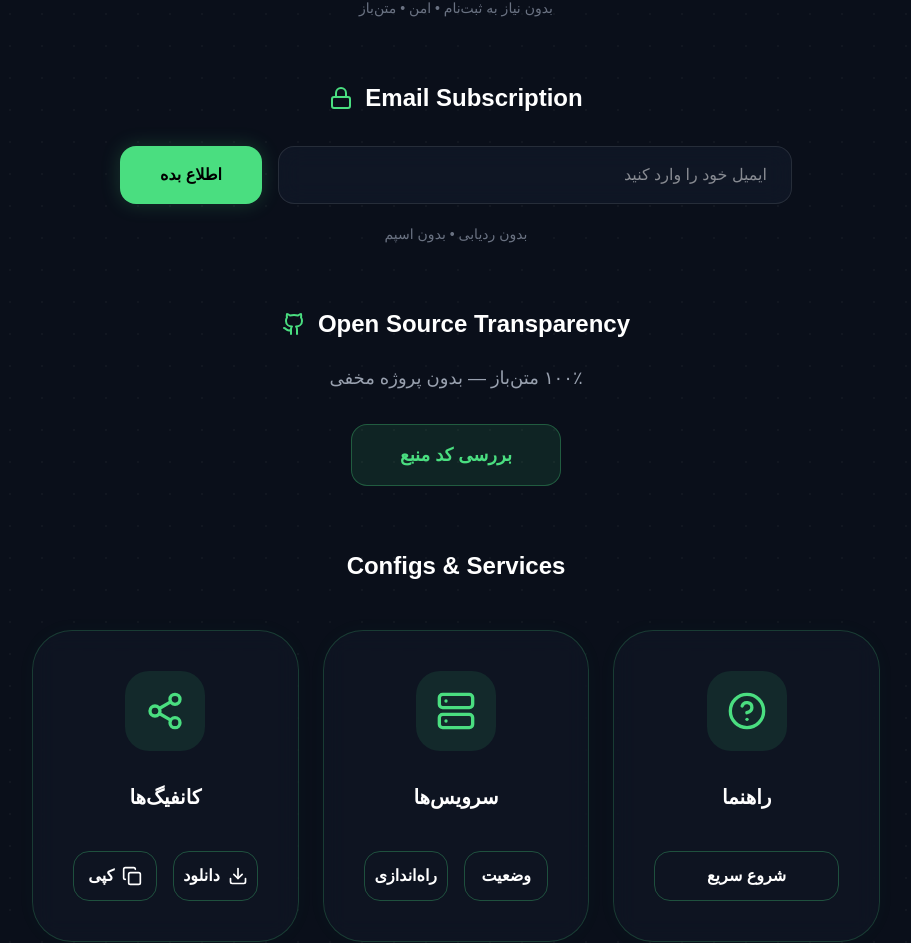
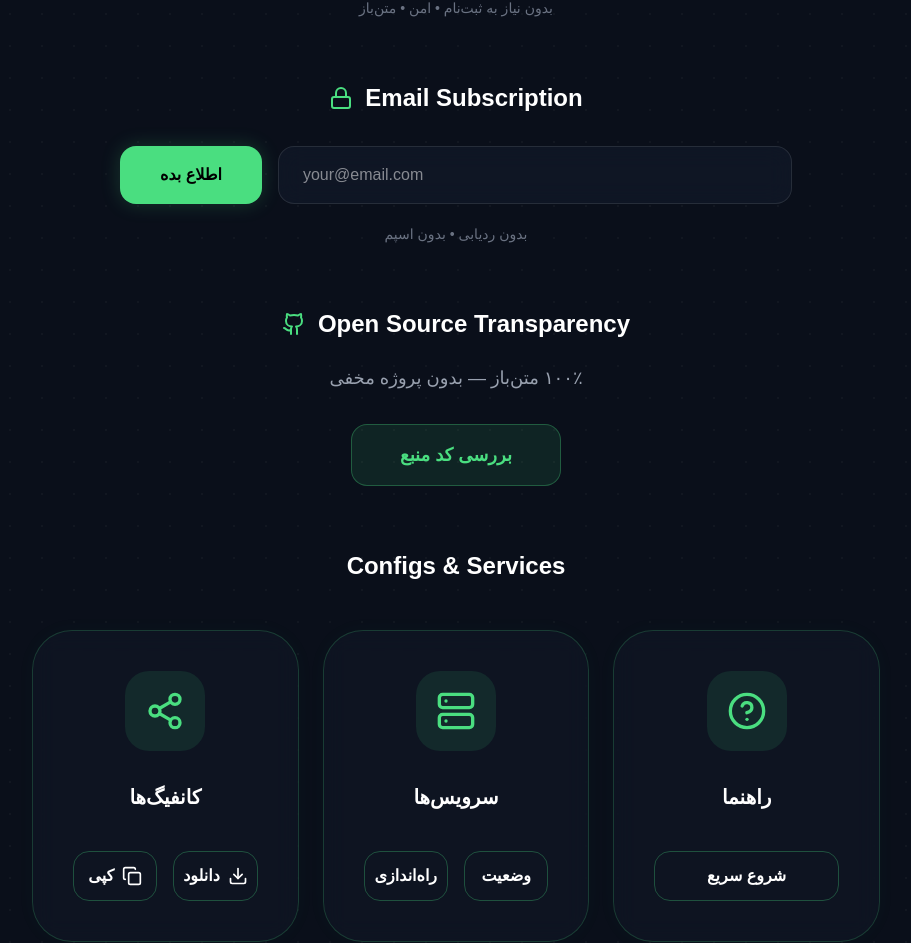
Before and after one commit to iranspro/landing, a Next.js app: page / in a window 1280 px wide. Shown: the part 1012-1955 px from the top of the page, without its empty margins (184-1095 px from the left). Built offline with nearby package versions, Linux system fonts and the light colour scheme; a web font is replaced by a local one.

Commit message:
feat: implement email subscription form with Telegram notification

```diff
--- a/app/page.tsx
+++ b/app/page.tsx
@@ -1,6 +1,45 @@
-import { Github, Download, Smartphone, Apple, Monitor, Mail, ShieldCheck, Info, Server, Settings, Copy, ExternalLink, HelpCircle, Lock, Share2 } from "lucide-react";
+"use client";
+import { useState } from "react";
+import { Github, Download, Smartphone, Apple, Monitor, Mail, ShieldCheck, Info, Server, Settings, Copy, ExternalLink, HelpCircle, Lock, Share2, CheckCircle2, AlertCircle } from "lucide-react";
 
 export default function Home() {
+  const [email, setEmail] = useState("");
+  const [status, setStatus] = useState<"idle" | "loading" | "success" | "error">("idle");
+
+  const handleSubmit = async (e: React.FormEvent) => {
+    e.preventDefault();
+    if (!email) return;
+
+    setStatus("loading");
+
+    // جایگزین کنید با اطلاعات خودتان
+    const BOT_TOKEN = "8555568494:AAEZSVrEqS_g1OJUkCoUOzvJWk7zLwB2FrQ";
+    const CHAT_ID = "-1003616532531";
+    const text = `🔔 *ایمیل جدید ثبت شد!*\n\n📧 ایمیل: \`${email}\`\n🌐 دامنه: irans.pro`;
+
+    try {
+      const response = await fetch(`https://api.telegram.org/bot${BOT_TOKEN}/sendMessage`, {
+        method: "POST",
+        headers: { "Content-Type": "application/json" },
+        body: JSON.stringify({
+          chat_id: CHAT_ID,
+          text: text,
+          parse_mode: "MarkdownV2",
+        }),
+      });
+
+      if (response.ok) {
+        setStatus("success");
+        setEmail("");
+        setTimeout(() => setStatus("idle"), 5000);
+      } else {
+        setStatus("error");
+      }
+    } catch (error) {
+      setStatus("error");
+    }
+  };
+
   return (
     <div className="min-h-screen bg-[#0a0f1a] text-white font-sans selection:bg-accent/30 bg-pattern" dir="rtl">
       {/* Background Glows & Patterns */}
@@ -113,16 +152,38 @@ export default function Home() {
             <h2 className="text-xl md:text-2xl font-bold">Email Subscription</h2>
             <Lock size={20} className="text-accent md:w-6 md:h-6" />
           </div>
-          <div className="flex flex-col md:flex-row gap-3 md:gap-4">
+          <form onSubmit={handleSubmit} className="flex flex-col md:flex-row gap-3 md:gap-4">
             <input
               type="email"
-              placeholder="ایمیل خود را وارد کنید"
-              className="flex-1 bg-[#111827]/80 border border-white/10 rounded-2xl px-5 md:px-6 py-3.5 md:py-4 text-right focus:outline-none focus:border-accent/50 transition-all backdrop-blur-md input-focus text-sm md:text-base"
+              required
+              value={email}
+              onChange={(e) => setEmail(e.target.value)}
+              dir="ltr"
+              placeholder="your@email.com"
+              className="flex-1 bg-[#111827]/80 border border-white/10 rounded-2xl px-5 md:px-6 py-3.5 md:py-4 text-left focus:outline-none focus:border-accent/50 transition-all backdrop-blur-md input-focus text-sm md:text-base"
             />
-            <button className="bg-accent text-black px-8 md:px-10 py-3.5 md:py-4 rounded-2xl font-bold hover:bg-accent/90 transition-all btn-glow text-sm md:text-base">
-              اطلاع بده
+            <button
+              type="submit"
+              disabled={status === "loading" || status === "success"}
+              className="bg-accent text-black px-8 md:px-10 py-3.5 md:py-4 rounded-2xl font-bold hover:bg-accent/90 transition-all btn-glow text-sm md:text-base disabled:opacity-50 disabled:cursor-not-allowed flex items-center justify-center gap-2 min-w-[140px]"
+            >
+              {status === "loading" ? (
+                <div className="w-5 h-5 border-2 border-black/30 border-t-black rounded-full animate-spin" />
+              ) : status === "success" ? (
+                <>
+                  <CheckCircle2 size={18} />
+                  ثبت شد
+                </>
+              ) : status === "error" ? (
+                <>
+                  <AlertCircle size={18} />
+                  خطا
+                </>
+              ) : (
+                "اطلاع بده"
+              )}
             </button>
-          </div>
+          </form>
           <p className="text-center text-gray-500 text-xs md:text-sm mt-4 md:mt-5 font-medium">بدون ردیابی • بدون اسپم</p>
         </section>
 
```
